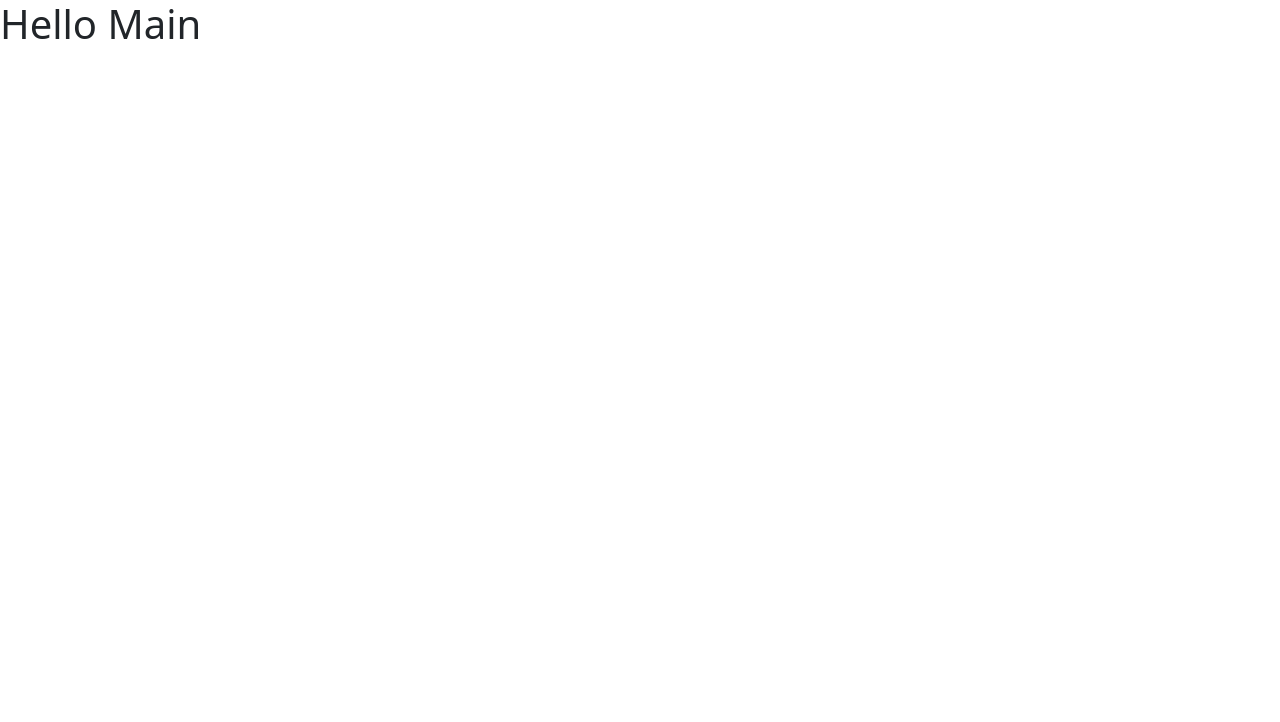
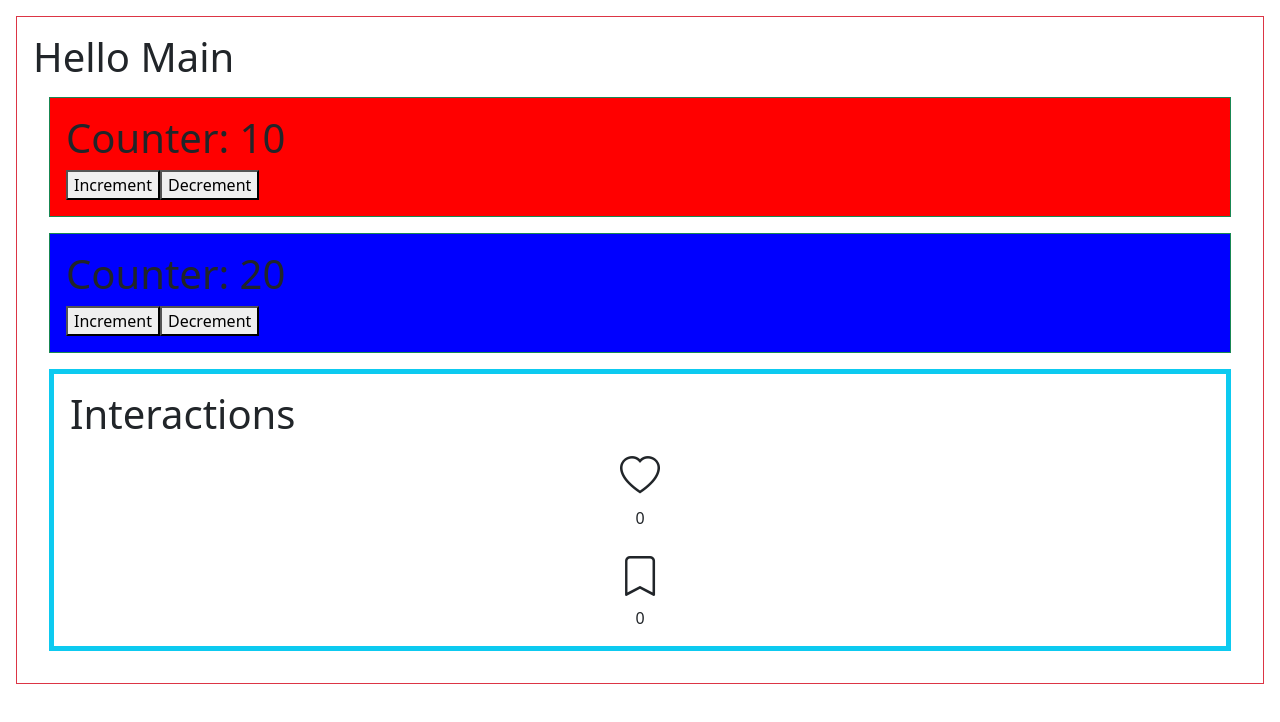
Before and after one commit to edupoly/FS2601, a React (Vite) app: page / in a window 1280 px wide. Shown: the top 722 px of the page. Built offline with nearby package versions, Linux system fonts and the light colour scheme.

Commit message:
reusability-props

```diff
--- a/index.html
+++ b/index.html
@@ -8,6 +8,7 @@
   <title>fs2601</title>
   <link href="https://cdn.jsdelivr.net/npm/bootstrap@5.3.8/dist/css/bootstrap.min.css" rel="stylesheet"
     integrity="sha384-sRIl4kxILFvY47J16cr9ZwB07vP4J8+LH7qKQnuqkuIAvNWLzeN8tE5YBujZqJLB" crossorigin="anonymous">
+  <link rel="stylesheet" href="https://cdn.jsdelivr.net/npm/bootstrap-icons@1.13.1/font/bootstrap-icons.min.css">
 </head>
 
 <body>
--- a/src/App.jsx
+++ b/src/App.jsx
@@ -1,7 +1,13 @@
+import Counter from "./Counter";
+import Interactions from "./Interactions";
+
 function App() {
   return (
-    <div>
+    <div className="border border-danger m-3 p-3">
       <h1>Hello Main</h1>
+      <Counter a={10} b={5} c="red"></Counter>
+      <Counter a={20} b={100} c="blue"></Counter>
+      <Interactions></Interactions>
     </div>
   );
 }
--- /dev/null
+++ b/src/Counter.jsx
@@ -0,0 +1,39 @@
+import React from "react";
+function Counter(props) {
+  //state
+  //   var count = 0;
+  var [count, setCount] = React.useState(props.a);
+
+  //actions
+  function inc() {
+    // count = count + 1;
+    setCount(count + props.b);
+  }
+  function dec() {
+    setCount(count - props.b);
+  }
+  return (
+    // ui
+    <div
+      className="border border-success m-3 p-3"
+      style={{ backgroundColor: props.c }}
+    >
+      <h1>Counter: {count} </h1>
+      <button
+        onClick={() => {
+          inc();
+        }}
+      >
+        Increment
+      </button>
+      <button
+        onClick={() => {
+          dec();
+        }}
+      >
+        Decrement
+      </button>
+    </div>
+  );
+}
+export default Counter;
--- /dev/null
+++ b/src/Interactions.jsx
@@ -0,0 +1,37 @@
+import React from "react";
+
+function Interactions() {
+  var [likes, setLikes] = React.useState(0);
+  var [saves, setSaves] = React.useState(0);
+  function like() {
+    setLikes(likes + 1);
+  }
+  function save() {
+    setSaves(saves + 1);
+  }
+  return (
+    <div className="border border-info border-5 m-3 p-3">
+      <h1>Interactions</h1>
+      <div className="d-flex flex-column align-items-center pb-3">
+        <i
+          className="bi bi-heart fs-1"
+          onClick={() => {
+            like();
+          }}
+        ></i>
+        {likes}
+      </div>
+      <div className="d-flex flex-column align-items-center">
+        <i
+          class="bi bi-bookmark fs-1"
+          onClick={() => {
+            save();
+          }}
+        ></i>
+        {saves}
+      </div>
+    </div>
+  );
+}
+
+export default Interactions;
```
